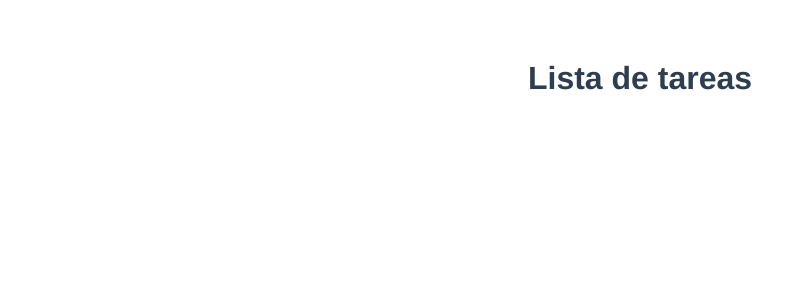
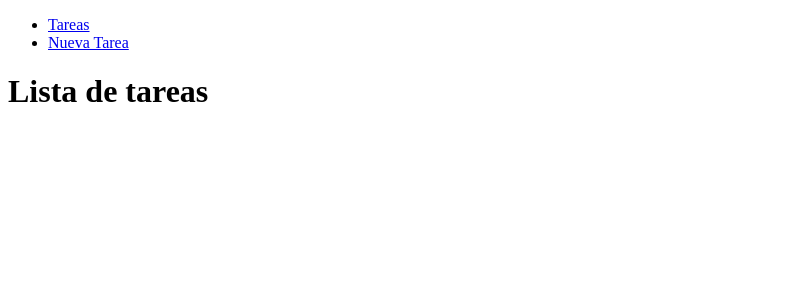
Before and after one commit to KingGnome115/page, a Vue app: page / in a window 1280 px wide. Shown: the top 300 px of the page, without its empty margins (0-806 px from the left). Built offline with nearby package versions, Linux system fonts and the light colour scheme.

Commit message:
Cree un menubar para viajar entre las paginas

```diff
--- a/src/App.vue
+++ b/src/App.vue
@@ -1,24 +1,21 @@
 <template>
+  <nav-bar></nav-bar>
   <router-view></router-view>
 </template>
 
 <script lang="ts">
 import { defineComponent } from 'vue';
-
+import NavBar from './components/NavBar.vue'
 export default defineComponent({
   name: 'App',
   components: {
+    NavBar,
   }
 });
 </script>
 
 <style>
 #app {
-  font-family: Avenir, Helvetica, Arial, sans-serif;
-  -webkit-font-smoothing: antialiased;
-  -moz-osx-font-smoothing: grayscale;
-  text-align: center;
-  color: #2c3e50;
-  margin-top: 60px;
+
 }
 </style>
--- a/src/components/NavBar.vue
+++ b/src/components/NavBar.vue
@@ -0,0 +1,20 @@
+<template>
+    <nav>
+        <ul>
+            <li>
+                <router-link to="/">Tareas</router-link>
+            </li>
+            <li>
+                <router-link to="/tasks/new">Nueva Tarea</router-link>
+            </li>
+        </ul>
+    </nav>
+</template>
+
+<script lang="ts">
+    import { defineComponent } from '@vue/runtime-core'
+
+    export default defineComponent({
+        name:"Navbar"
+    })
+</script>
```
